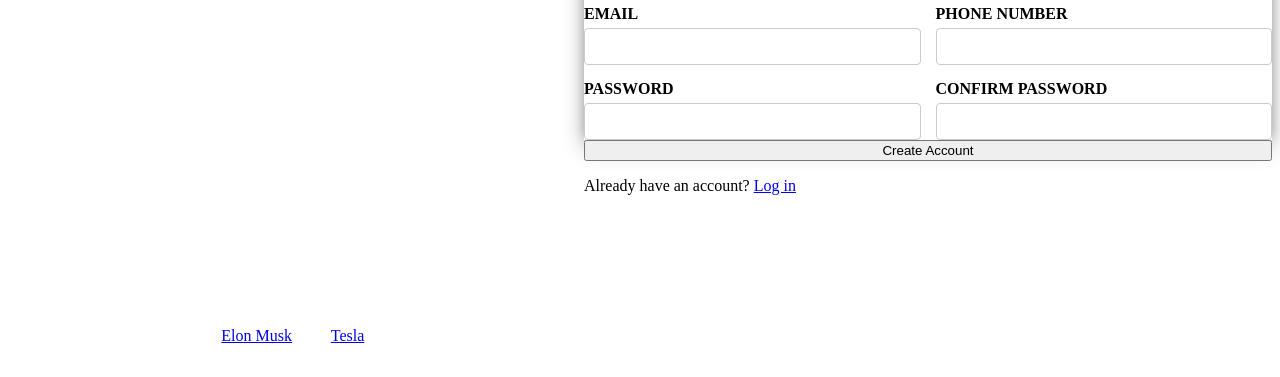
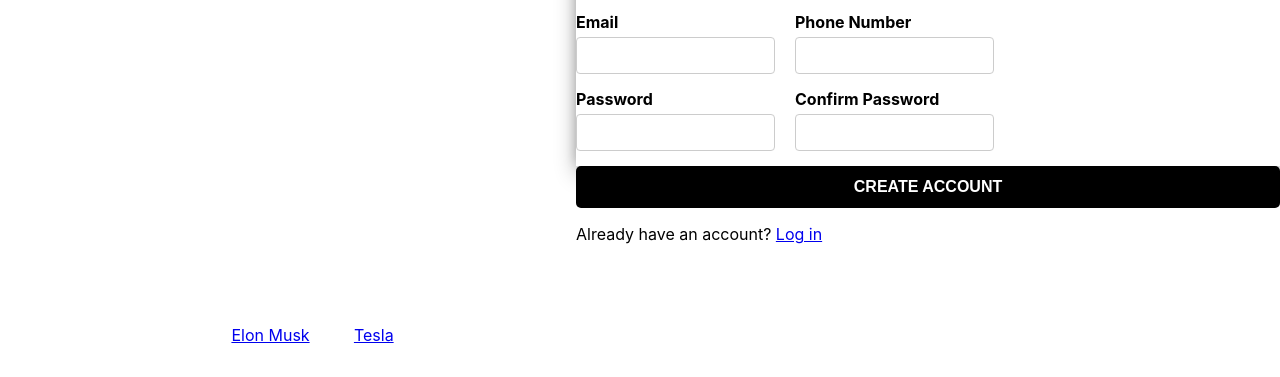
Before and after one commit to iamethanglenny/sign-up-form-odin-project, a plain HTML site: page index.html in a window 1280 px wide. Shown: the part 439-816 px from the top of the page. Drawn offline with Linux system fonts and the light colour scheme.

Commit message:
FEAT: Add styling to the button, additional div blocks for the hero header text and for the form rows in order to get the desired layout.

```diff
--- a/index.html
+++ b/index.html
@@ -26,12 +26,18 @@
         <form>
             <h3>Let's do this!</h3>
             <div class="field-container">
-                <div class="form-group"><label for="firstName">FIRST NAME</label><input type="text" name="firstName"></div>
-                <div class="form-group"><label for="lastName">LAST NAME</label><input type="text" name="lastName"></div>
-                <div class="form-group"><label for="email">EMAIL</label><input type="email" name="email"></div>
-                <div class="form-group"><label for="phone">PHONE NUMBER</label><input type="number" name="phone"></div>
-                <div class="form-group"><label for="password">PASSWORD</label><input type="password" name="password"></div>
-                <div class="form-group"><label for="confirmed">CONFIRM PASSWORD</label><input type="password" name="confirmed"></div>
+                <div class="form-row">
+                    <div class="form-group"><label for="firstName">First Name</label><input type="text" name="firstName"></div>
+                    <div class="form-group"><label for="lastName">Last Name</label><input type="text" name="lastName"></div>
+                </div>
+                <div class="form-row">
+                    <div class="form-group"><label for="email">Email</label><input type="email" name="email"></div>
+                    <div class="form-group"><label for="phone">Phone Number</label><input type="tel" name="phone"></div>
+                </div>
+                <div class="form-row">
+                    <div class="form-group"><label for="password">Password</label><input type="password" name="password"></div>
+                    <div class="form-group"><label for="confirmed">Confirm Password</label><input type="password" name="confirmed"></div>
+                </div>
             </div>
         </form>
         <button>Create Account</button>
--- a/styles.css
+++ b/styles.css
@@ -1,5 +1,9 @@
-body {
+body, html {
     display: flex;
+    font-family: -apple-system, BlinkMacSystemFont, "Segoe UI", Roboto, Helvetica, Arial, sans-serif;
+    margin: 0;
+    padding: 0;
+    height: 100%;
 }
 
 .left-side {
@@ -65,10 +69,17 @@ form {
     flex-direction: column;
 }
 
+.form-row {
+    display: flex;
+    gap: 20px;
+    margin-bottom: 15px;
+}
+
 label {
     display: block;
     margin-bottom: 5px;
     font-weight: bold;
+    font-size: 16px;
 }
 
 input {
@@ -80,7 +91,28 @@ input {
 }
 
 .field-container {
-    display: grid;
-    grid-template-columns: repeat(2, 1fr);
-    gap: 15px;
+    flex: 1;
 }
+
+button {
+    font-weight: bold;
+    color: white;
+    background-color: black;
+    border: none;
+    border-radius: 5px;
+    padding: 12px 20px;
+    font-size: 16px;
+    cursor: pointer;
+    transition: background-color 0.3s, transform 0.3s;
+    text-transform: uppercase;
+}
+
+button:hover {
+    background-color: #444;
+    transform: translateY(-2px);
+}
+
+button:focus {
+    outline: none;
+    box-shadow: 0 0 5px rgba(255, 255, 255, 0.5);
+}
```
